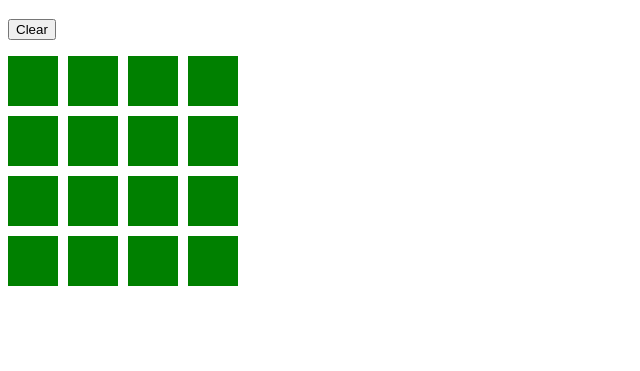
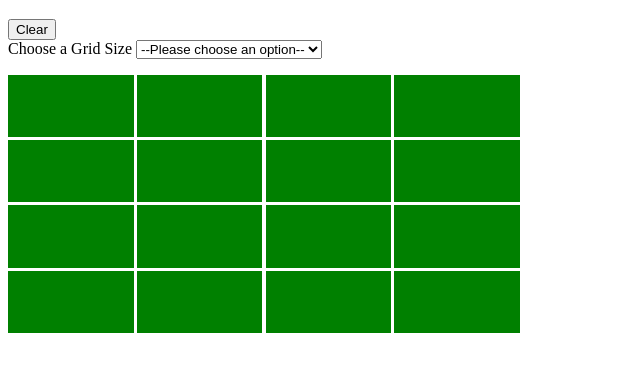
Before and after one commit to tldalton1622/EtchASketch, a plain HTML site: page index.html in a window 1280 px wide. Shown: the part 61-432 px from the top of the page, without its empty margins (0-640 px from the left). Drawn offline with Linux system fonts and the light colour scheme.

Commit message:
Clear button working and the drop down is there but blank. Next is to include the logic for drop down

```diff
--- a/index.html
+++ b/index.html
@@ -10,6 +10,17 @@ started 04/23/2020. 73% complete with Web101
 <body>
 <h1>Etch-A-Sketch</h1>
 <button id="button">Clear</button>
+<div>
+    <label for="grid-select">Choose a Grid Size</label>
+
+<select name="selectGridSize" id="select-grid-size">
+    <option value="">--Please choose an option--</option>
+    <option value=16>16</option>
+    <option value=24>24</option>
+    <option value=48>48</option>
+    <option value=64>64</option>
+</select>
+</div>
 <p class="wrapper" id="gridDivs"> </p>
 
 
--- a/scripts.js
+++ b/scripts.js
@@ -1,9 +1,14 @@
 //const gridSize = 16
 let selectGrid = document.querySelector('#gridDivs');
 let selectBtn = document.querySelector('#button');
+let gridSize = 16
+
+
+
 
 var createGridFunction = (function () {
-    for (let i=0; i < 16; i++) {
+     x = gridSize;
+    for (let i=0; i < x; i++) {
 
         var creatingElement = document.createElement('div')
         creatingElement.classList.add('descendant');
--- a/style.css
+++ b/style.css
@@ -3,22 +3,25 @@
 .wrapper {
 
     display: grid;
-    grid-gap: 20px;
-    width: 90%;
-    grid-template-columns: 40px 40px 40px 40px;
-    grid-template-rows: 40px 40px 40px 40px;
+    grid-gap: .2em;
+    width: 40vw;
+    height: 40vh;
+    grid-auto-rows: .2fr;
+    grid-template-columns: repeat(4, 1fr)
+
+
 
 }
 .descendant {
     background-color: green;
-    height: 40px;
-    width: 40px;
+    height: 1fr;
+    width: 1fr;
     padding: 5px;
 
 }
 .changedDescendant {
     background-color: black;
-    height: 40px;
-    width: 40px;
+    height: 1fr;
+    width: 1fr;
     padding: 5px;
 }
```
